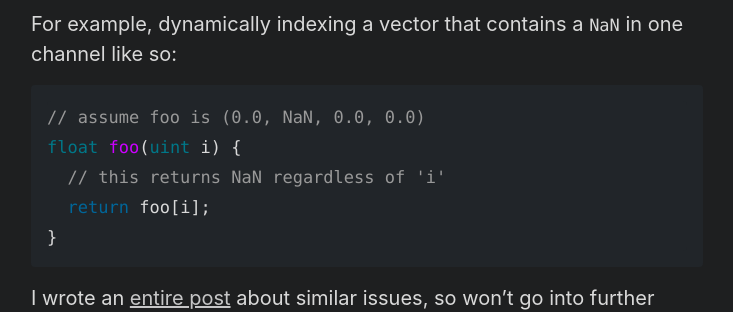
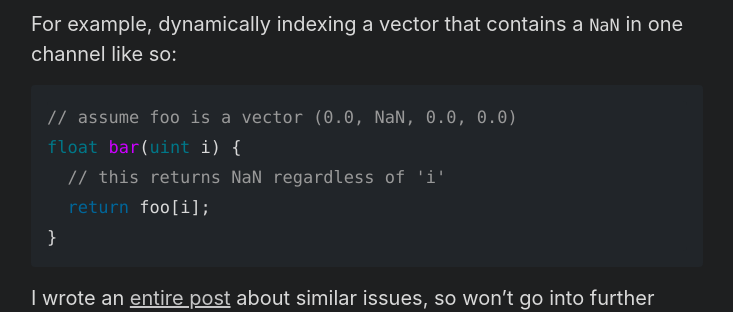
Before and after one commit to pema99/pema99.github.io, a Jekyll site: the page built from _posts/2022-04-28-shaderception.md, in a window 1280 px wide and 900 px high, scrolled down 18692 px. Shown: the part 153-465 px from the top of the window, without its empty margins (273-1006 px from the left). Built offline with Jekyll 4.4.1, drawn with Linux system fonts in a browser that asks for light colours.

Commit message:
Fix snippet

````diff
--- a/_posts/2022-04-28-shaderception.md
+++ b/_posts/2022-04-28-shaderception.md
@@ -346,8 +346,8 @@ Play stupid games, win stupid prizes. This is the thought that should immediatel
 For example, dynamically indexing a vector that contains a `NaN` in one channel like so:
 
 ```glsl
-// assume foo is (0.0, NaN, 0.0, 0.0)
-float foo(uint i) {
+// assume foo is a vector (0.0, NaN, 0.0, 0.0)
+float bar(uint i) {
   // this returns NaN regardless of 'i'
   return foo[i];
 }
````
